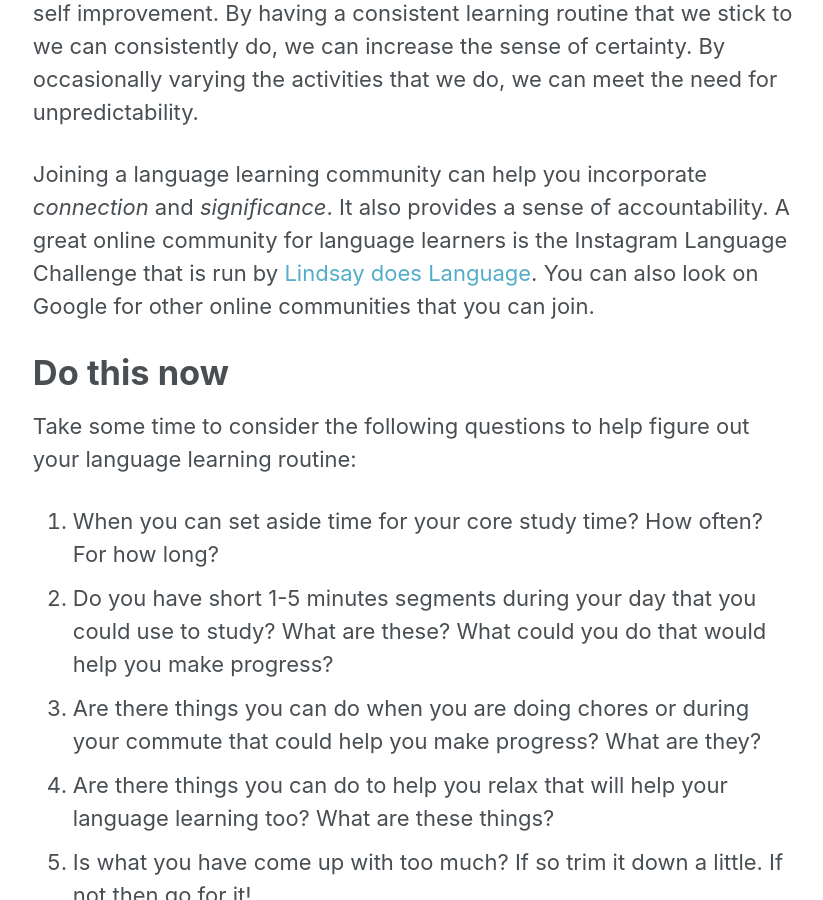
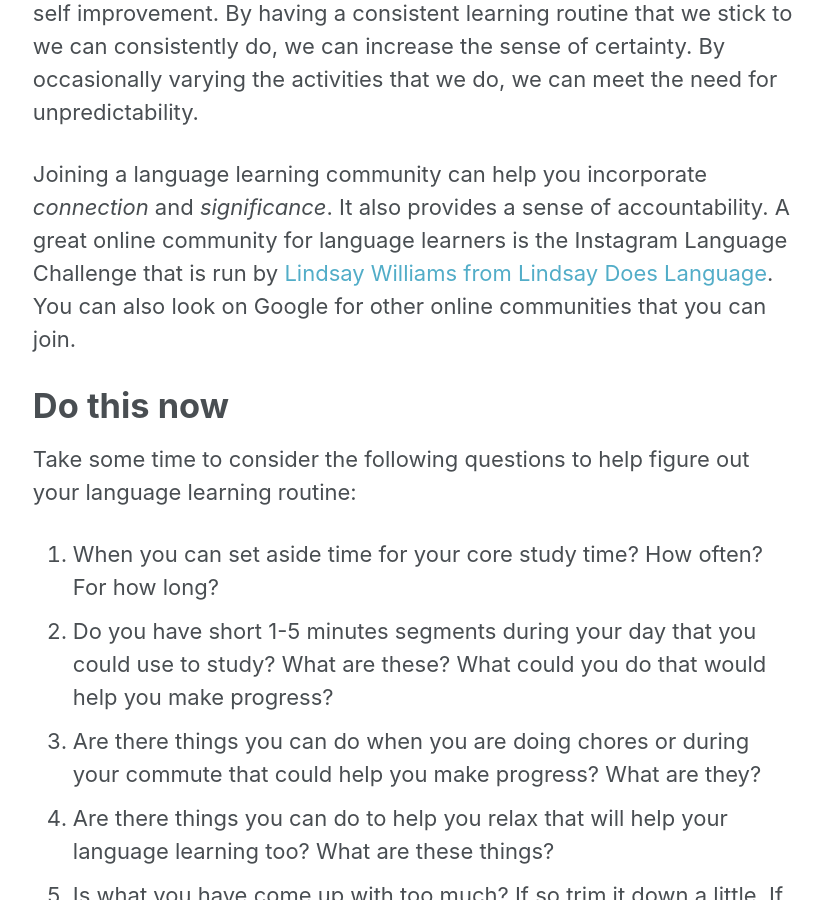
Before and after one commit to jackofalllanguages/jackofalllanguages.github.io, a Jekyll site: the page built from _posts/2017-03-18-Getting-your-learning-routine-right.md, in a window 1280 px wide and 900 px high, scrolled down 4562 px. Shown: the whole window, without its empty margins (251-1074 px from the left). Built offline with Jekyll 4.4.1, drawn with Linux system fonts in a browser that asks for light colours.

Commit message:
fixed some typos in routine post

```diff
--- a/_posts/2017-03-18-Getting-your-learning-routine-right.md
+++ b/_posts/2017-03-18-Getting-your-learning-routine-right.md
@@ -64,7 +64,7 @@ There are three key elements in a habit that are shown below:
 
 We can use these to make it more likely that we wil stick to our learning routine by incorporating as many of these as possible into our routine. For example, by joining a community of people learning our TL (on or offline) we can meet the need for belonging. By planning well (link to previous post) we can measure our progress and increase our sense of self improvement. By having a consistent learning routine that we stick to we can consistently do, we can increase the sense of certainty. By occasionally varying the activities that we do, we can meet the need for unpredictability.
 
-Joining a language learning community can help you incorporate *connection* and *significance*. It also provides a sense of accountability. A great online community for language learners is the Instagram Language Challenge that is run by [Lindsay does Language](http://www.lindsaydoeslanguages.com/instagram-language-challenge/). You can also look on Google for other online communities that you can join.
+Joining a language learning community can help you incorporate *connection* and *significance*. It also provides a sense of accountability. A great online community for language learners is the Instagram Language Challenge that is run by [Lindsay Williams from Lindsay Does Language](http://www.lindsaydoeslanguages.com/instagram-language-challenge/). You can also look on Google for other online communities that you can join.
 
 # Do this now
 
```
